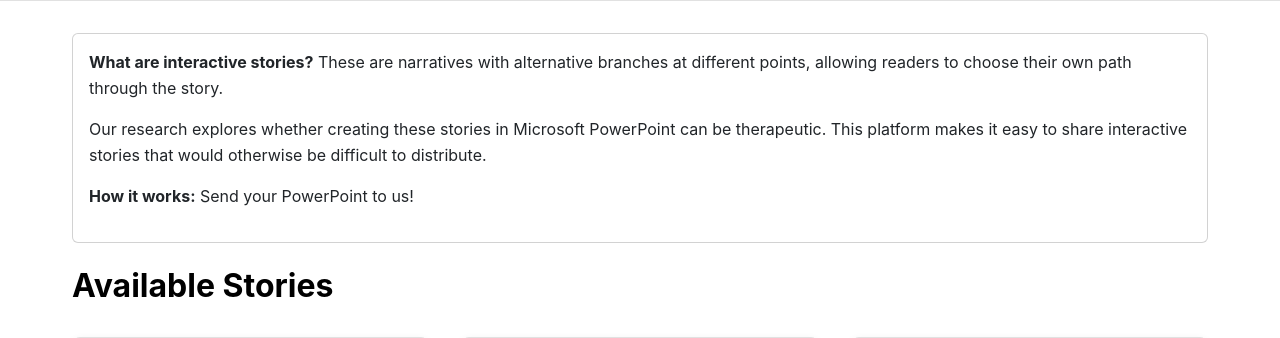
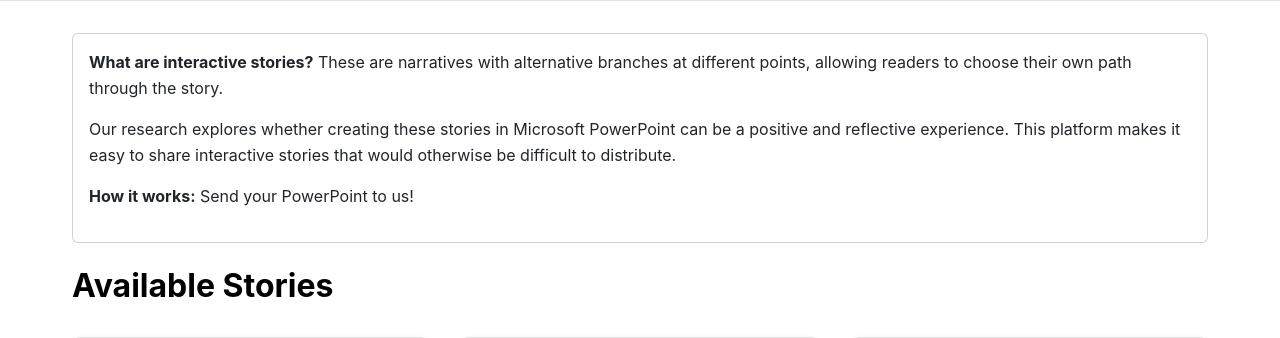
Before and after one commit to LeanKhan/interactivestories, a Flask app: page / in a window 1280 px wide. Shown: the part 582-920 px from the top of the page. Run offline with Flask 3, Linux system fonts and the light colour scheme; some libraries are stand-ins or nearby versions.

Commit message:
edit(text): remove therapeutic from front page

```diff
--- a/templates/index.html
+++ b/templates/index.html
@@ -22,7 +22,7 @@
         </p>
         <p>
           Our research explores whether creating these stories in Microsoft
-          PowerPoint can be therapeutic. This platform makes it easy to share
+          PowerPoint can be a positive and reflective experience. This platform makes it easy to share
           interactive stories that would otherwise be difficult to distribute.
         </p>
         <p>
```
